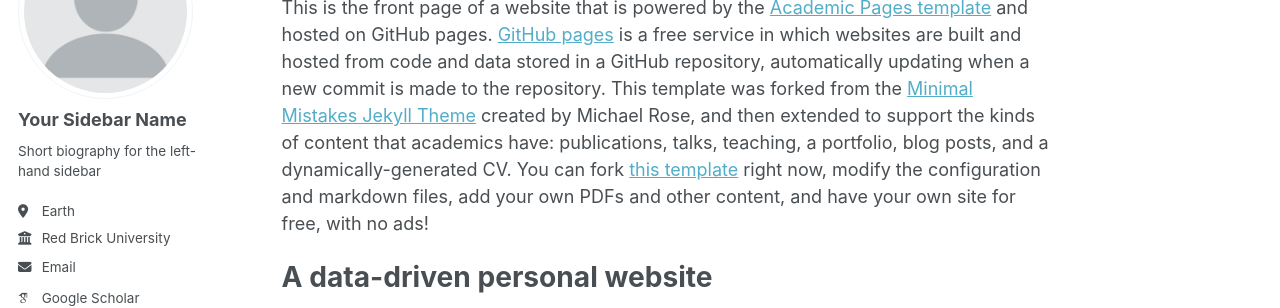
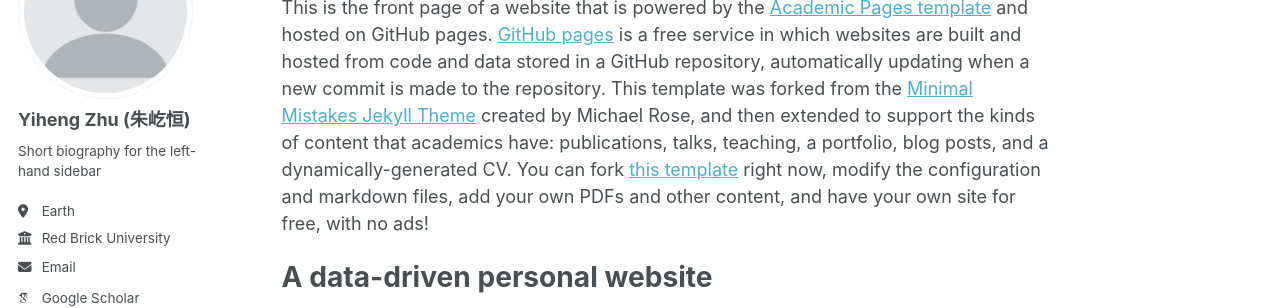
Before and after one commit to derrickzhu147/derrickzhu147.github.io, a Jekyll site: the page built from _pages/about.md, in a window 1280 px wide. Shown: the part 175-483 px from the top of the page. Built offline with Jekyll 4.4.1, drawn with Linux system fonts in a browser that asks for light colours; some web fonts are replaced.

Commit message:
Update _config.yml
name

```diff
--- a/_config.yml
+++ b/_config.yml
@@ -23,7 +23,7 @@ repository               : "academicpages/academicpages.github.io"
 author:
   # Biographic information
   avatar           : "profile.png"
-  name             : "Your Sidebar Name"
+  name             : "Yiheng Zhu (朱屹恒)"
   pronouns         : # example: "she/her"
   bio              : "Short biography for the left-hand sidebar"
   location         : "Earth"
```
